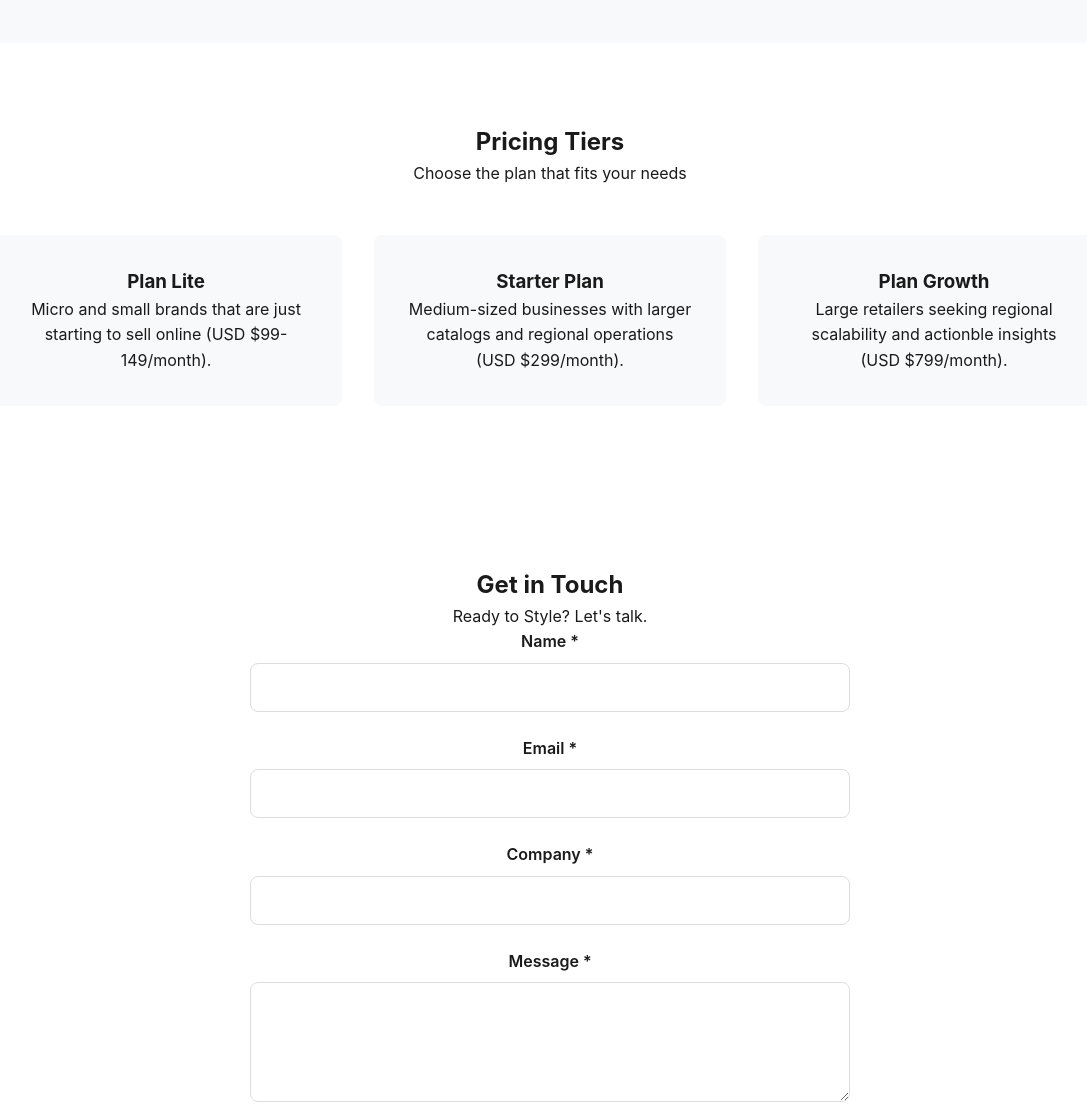
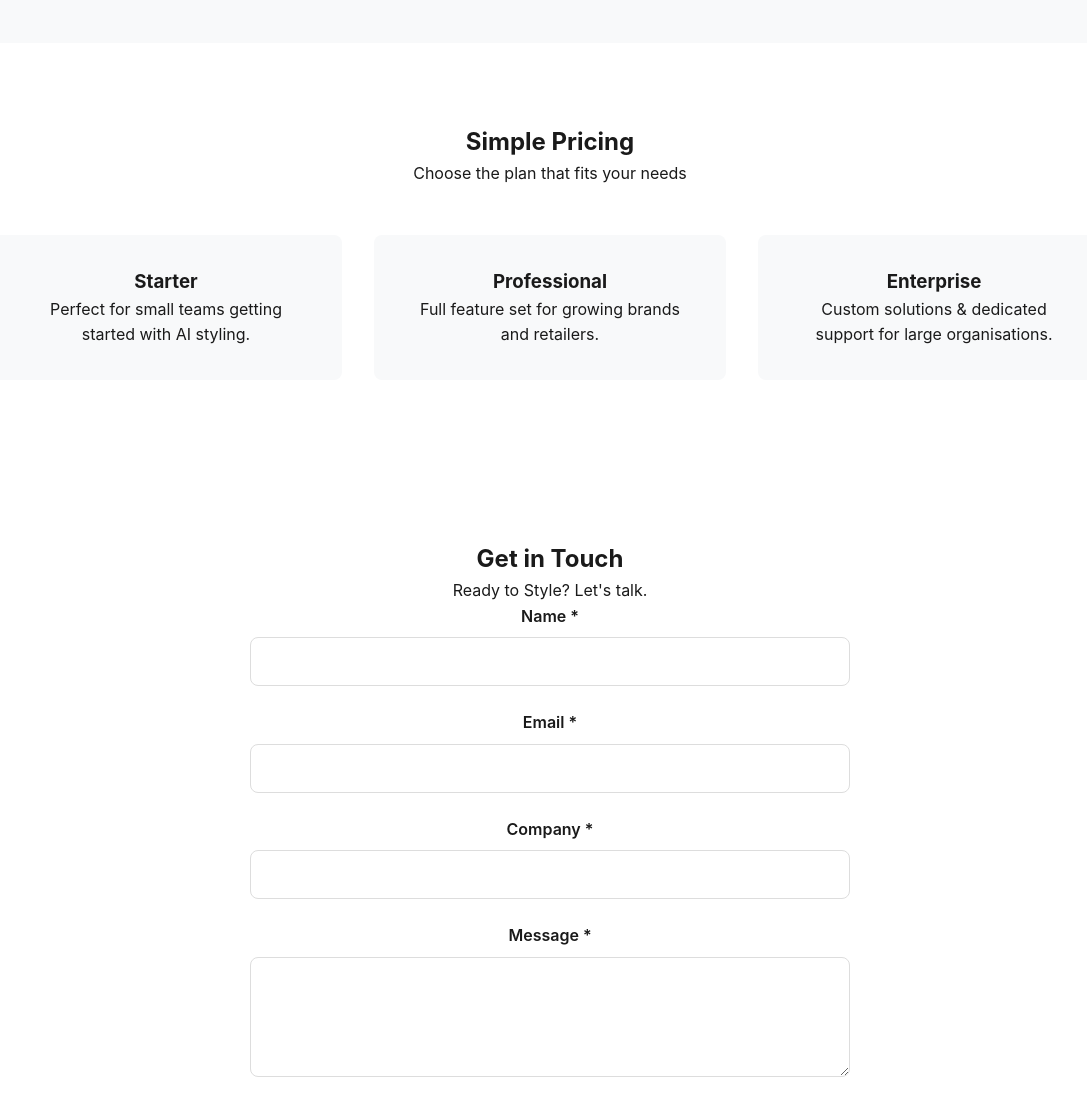
Before and after one commit to tomasantamaria/STYLO, a plain HTML site: page index.html in a window 1280 px wide. Shown: the part 1600-2705 px from the top of the page, without its empty margins (90-1177 px from the left). Drawn offline with Linux system fonts and the light colour scheme.

Commit message:
Update index.html
....

```diff
--- a/index.html
+++ b/index.html
@@ -4,7 +4,7 @@
     <meta charset="UTF-8">
     <meta name="viewport" content="width=device-width, initial-scale=1.0">
     <title>STYLO | Using AI to Style</title>
-    <link rel="stylesheet" href="https://cdnjs.cloudflare.com/ajax/libs/font-awesome/6.4.0/css/all.min.css ">
+    <link rel="stylesheet" href="https://cdnjs.cloudflare.com/ajax/libs/font-awesome/6.4.0/css/all.min.css">
     <style>
         /* ---------- RESET & VARIABLES ---------- */
         *{box-sizing:border-box;margin:0;padding:0}
@@ -78,6 +78,12 @@
         .pricing-grid{display:grid;grid-template-columns:1fr;gap:2rem;margin-top:3rem}
         @media (min-width:768px){.pricing-grid{grid-template-columns:repeat(3,1fr)}}
 
+        /* ======  COLOUR HELPERS  ====== */
+        .bg-primary{background:#fee !important;border-color:#fcc !important}
+        .bg-primary{background:#efe !important;border-color:#cfc !important}
+        .bg-primary{background:#eef !important;border-color:#ccf !important}
+        .bg-primary{background:#fff9e6 !important;border-color:#ffe58f !important}
+
         /* ---------- CONTACT ---------- */
         .contact{padding:clamp(4rem,10vh,6rem) 0}
         .contact-form{max-width:600px;margin-inline:auto}
@@ -131,7 +137,7 @@
                     </div>
                 </div>
                 <div>
-                    <img src="https://placehold.co/600x400/A91313/ffffff?text=Fashionable+Solutions " alt="Fashionable Solutions" class="hero-image">
+                    <img src="https://placehold.co/600x400/A91313/ffffff?text=Fashionable+Solutions" alt="Fashionable Solutions" class="hero-image">
                 </div>
             </div>
         </div>
@@ -195,23 +201,24 @@
         </div>
     </section>
 
-    <!-- PRICING (NEW SECTION) -->
+    <!-- PRICING -->
     <section id="pricing" class="pricing">
         <div class="container text-center">
-            <h2>Pricing Tiers</h2>
+            <h2>Simple Pricing</h2>
             <p>Choose the plan that fits your needs</p>
             <div class="pricing-grid">
-                <div class="service-card"><!-- re-use existing card style -->
-                    <h3>Plan Lite</h3>
-                    <p>Micro and small brands that are just starting to sell online (USD $99-149/month).</p>
+                <!-- add / swap bg-red, bg-green, bg-blue, bg-gold on any card -->
+                <div class="service-card bg-red">
+                    <h3>Starter</h3>
+                    <p>Perfect for small teams getting started with AI styling.</p>
                 </div>
-                <div class="service-card">
-                    <h3>Starter Plan</h3>
-                    <p>Medium-sized businesses with larger catalogs and regional operations (USD $299/month).</p>
+                <div class="service-card bg-green">
+                    <h3>Professional</h3>
+                    <p>Full feature set for growing brands and retailers.</p>
                 </div>
-                <div class="service-card">
-                    <h3>Plan Growth</h3>
-                    <p>Large retailers seeking regional scalability and actionble insights (USD $799/month).</p>
+                <div class="service-card bg-gold">
+                    <h3>Enterprise</h3>
+                    <p>Custom solutions & dedicated support for large organisations.</p>
                 </div>
             </div>
         </div>
@@ -247,7 +254,7 @@
     <!-- FOOTER -->
     <footer>
         <div class="container">
-            <p>&copy; 2025 STYLO. All rights reserved.</p>
+            <p>&copy; 2024 stylo. All rights reserved.</p>
             <div class="social-links">
                 <a href="#" aria-label="LinkedIn"><i class="fab fa-linkedin"></i></a>
                 <a href="#" aria-label="Twitter"><i class="fab fa-twitter"></i></a>
```
